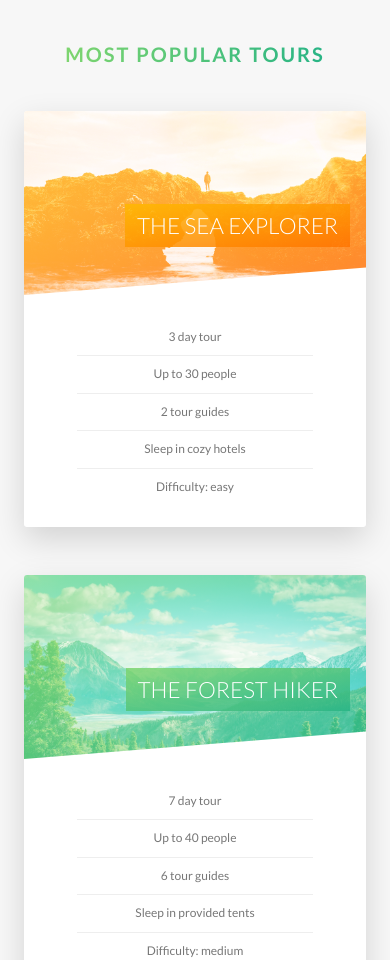
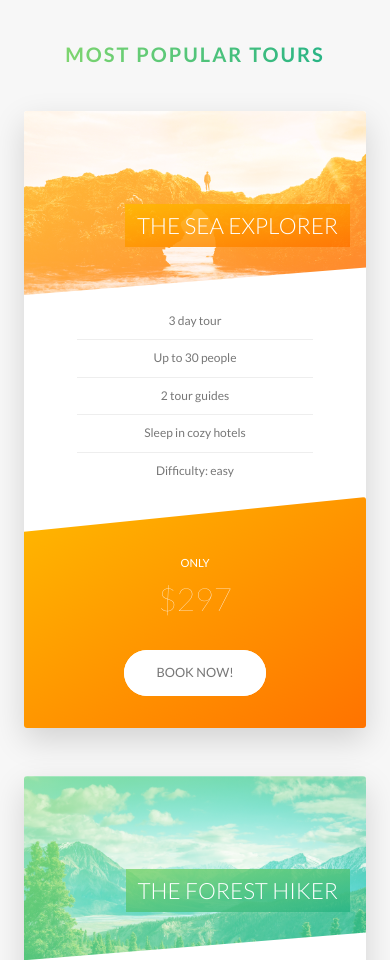
Before and after one commit to mmkrty/Jonas-advance-css-Natours, a website: page index.html in a window 390 px wide. Shown: the part 2469-3429 px from the top of the page. Drawn offline with Linux system fonts and the light colour scheme.

Commit message:
complete media queries for tours, stories, and booking

```diff
--- a/sass/components/_card.scss
+++ b/sass/components/_card.scss
@@ -182,4 +182,49 @@
     font-size: 6rem;
     font-weight: 100;
   }
+
+  @include respond(tab-port) {
+    //Functionality
+    height: auto;
+    border-radius: 3px;
+    background-color: $color-white;
+    box-shadow: 0 1.5rem 4rem rgba($color-black, 0.15);
+
+    &__side {
+      height: auto;
+      position: relative;
+      box-shadow: none;
+
+      &--back {
+        transform: rotateY(0);
+        clip-path: polygon(0 15%, 100% 0, 100% 100%, 0 100%);
+      }
+    }
+
+    &:hover &__side--front {
+      transform: rotateY(0);
+    }
+
+    &__details {
+      padding: 1rem 3rem;
+    }
+
+    //Back-side styling
+    &__cta {
+      position: relative;
+      top: 0;
+      left: 0;
+      transform: translate(0);
+      width: 100%;
+      padding: 7rem 4rem 4rem 4rem;
+    }
+
+    &__price-box {
+      margin-bottom: 3rem;
+    }
+
+    &__price-value {
+      font-size: 4rem;
+    }
+  }
 }
--- a/sass/components/_form.scss
+++ b/sass/components/_form.scss
@@ -15,6 +15,10 @@
     width: 90%;
     display: block;
     transition: all 0.3s;
+
+    @include respond(tab-port) {
+      width: 100%;
+    }
 
     &:focus {
       outline: none;
@@ -53,6 +57,11 @@
   &__radio-group {
     width: 49%;
     display: inline-block;
+
+    @include respond(tab-port) {
+      width: 100%;
+      margin-bottom: 2rem;
+    }
   }
 
   &__radio-label {
--- a/sass/components/_story.scss
+++ b/sass/components/_story.scss
@@ -9,8 +9,22 @@
   font-size: $default-font-size;
   transform: skewX(-12deg);
 
+  @include respond(tab-port) {
+    width: 100%;
+    padding: 4rem;
+    padding-left: 7rem;
+  }
+
+  @include respond(phone) {
+    transform: skewX(0);
+  }
+
   & > * {
     transform: skewX(12deg);
+
+    @include respond(phone) {
+      transform: skewX(0);
+    }
   }
 
   &__shape {
@@ -25,6 +39,10 @@
     clip-path: circle(50% at 50% 50%);
     transform: translateX(-3rem) skewX(12deg);
     position: relative;
+
+    @include respond(phone) {
+      transform: translateX(-3rem) skewX(0);
+    }
   }
 
   &__img {
--- a/sass/pages/_home.scss
+++ b/sass/pages/_home.scss
@@ -69,14 +69,41 @@
       transparent 50%
     ),
     url(../img/nat-10.jpg);
-  background-size: cover;
+  background-size: 100%;
   border-radius: 3px;
   box-shadow: 0 1.5rem 4rem rgba($color-black, 0.3);
 
-  height: 50rem;
+  @include respond(tab-land) {
+    background-image: linear-gradient(
+        105deg,
+        rgba($color-white, 0.9) 0%,
+        rgba($color-white, 0.9) 65%,
+        transparent 65%
+      ),
+      url(../img/nat-10.jpg);
+
+    background-size: cover;
+  }
+
+  @include respond(tab-port) {
+    background-image: linear-gradient(
+        to right,
+        rgba($color-white, 0.9) 0%,
+        rgba($color-white, 0.9) 100%
+      ),
+      url(../img/nat-10.jpg);
+  }
 
   &__form {
     width: 50%;
     padding: 6rem;
+
+    @include respond(tab-land) {
+      width: 65%;
+    }
+
+    @include respond(tab-port) {
+      width: 100%;
+    }
   }
 }
```
Also changed, not shown: css/style.css.
